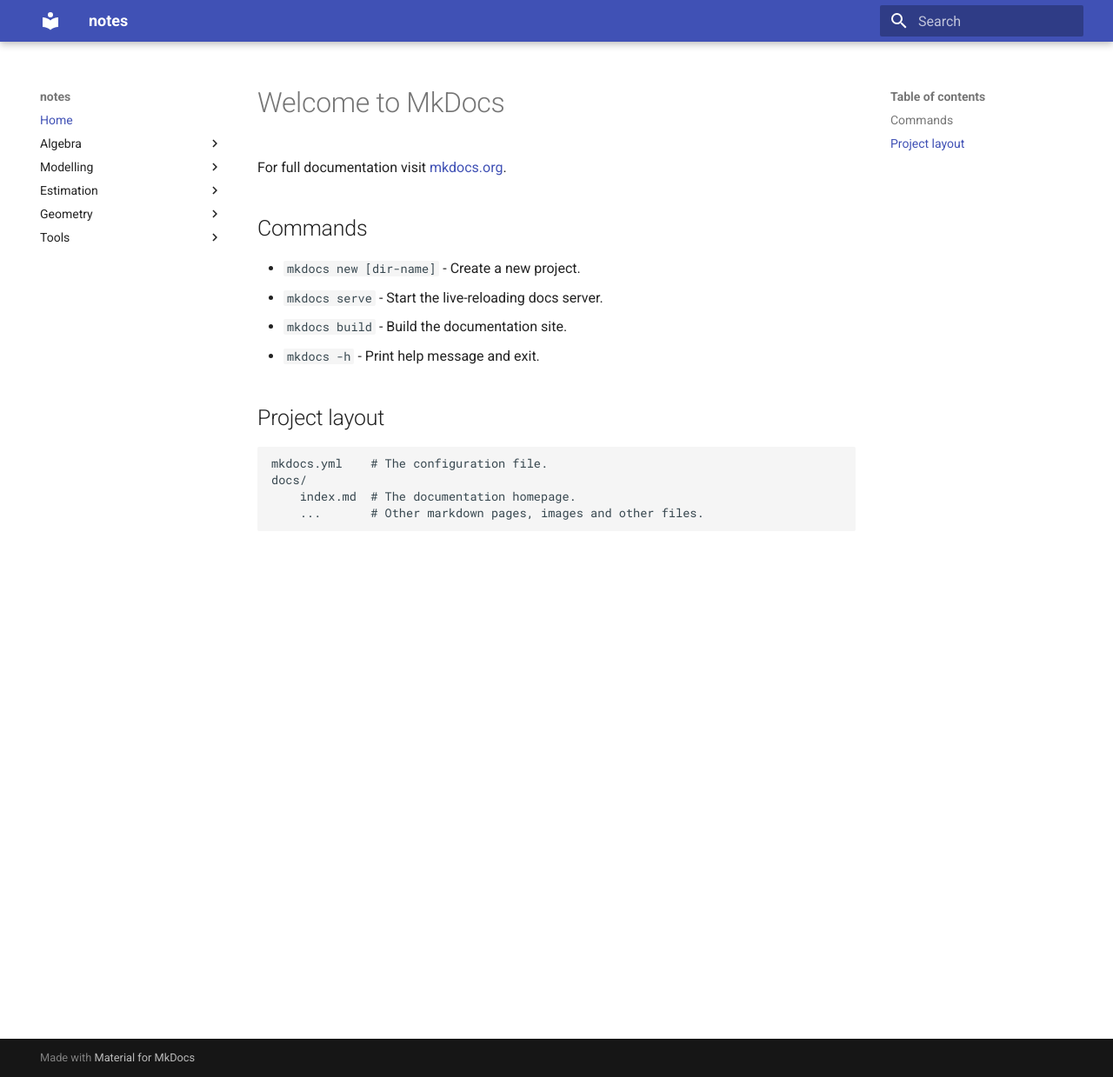
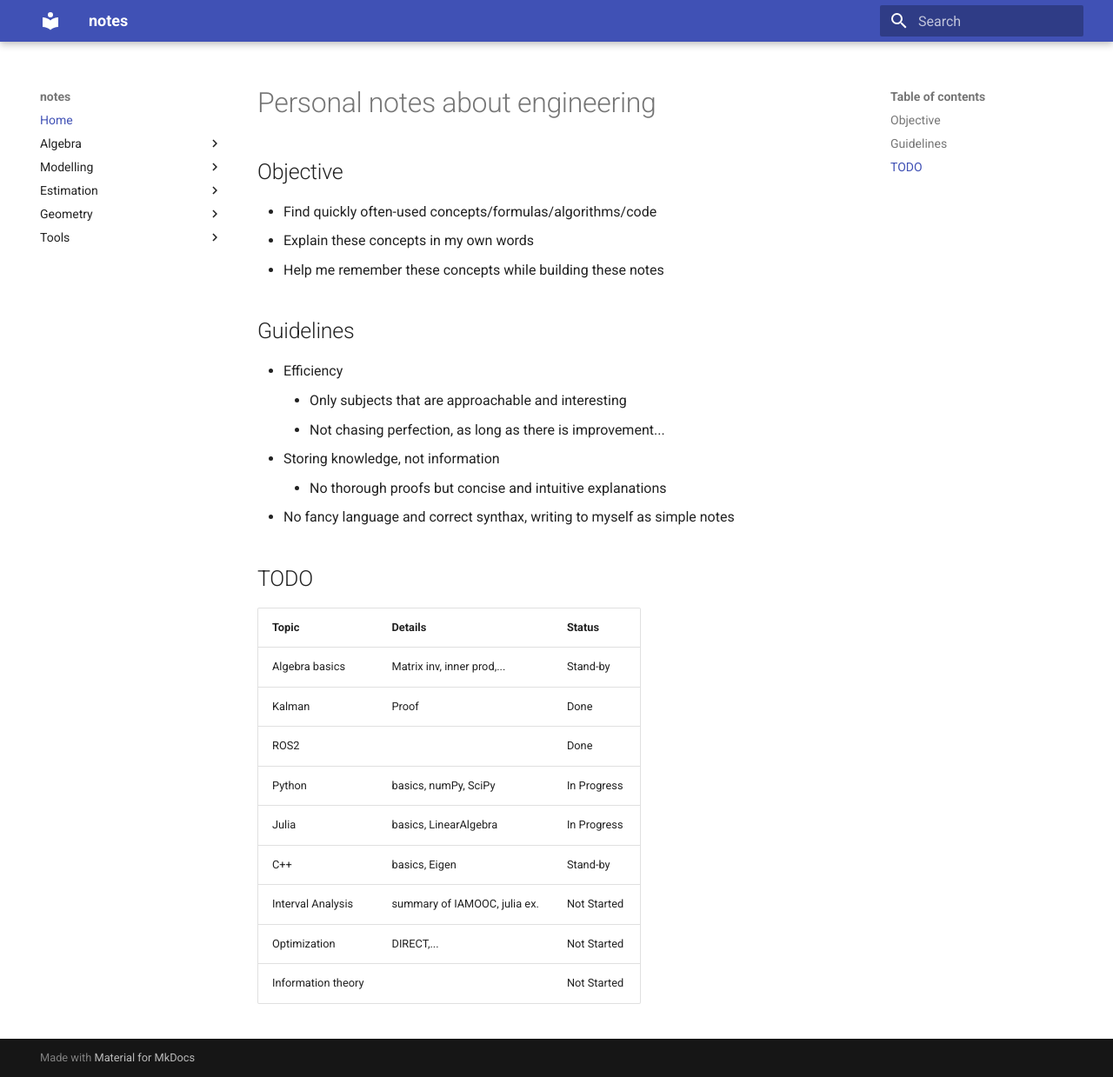
Before and after one commit to julesmatz/julesmatz.github.io, an MkDocs documentation site: the page built from docs/index.md, in a window 1280 px wide and 1239 px high. Shown: the whole window at 87% size. Built offline with MkDocs 1.6.1 and Material for MkDocs 9.7.7, drawn with Linux system fonts in a browser that asks for light colours.

Commit message:
Update index.md

```diff
--- a/docs/index.md
+++ b/docs/index.md
@@ -1,17 +1,28 @@
-# Welcome to MkDocs
+# Personal notes about engineering
 
-For full documentation visit [mkdocs.org](https://www.mkdocs.org).
+## Objective
+* Find quickly often-used concepts/formulas/algorithms/code
+* Explain these concepts in my own words
+* Help me remember these concepts while building these notes
 
-## Commands
+## Guidelines
+* Efficiency
+    - Only subjects that are approachable and interesting
+    - Not chasing perfection, as long as there is improvement...
+* Storing knowledge, not information
+    - No thorough proofs but concise and intuitive explanations
+* No fancy language and correct synthax, writing to myself as simple notes
 
-* `mkdocs new [dir-name]` - Create a new project.
-* `mkdocs serve` - Start the live-reloading docs server.
-* `mkdocs build` - Build the documentation site.
-* `mkdocs -h` - Print help message and exit.
+## TODO
 
-## Project layout
-
-    mkdocs.yml    # The configuration file.
-    docs/
-        index.md  # The documentation homepage.
-        ...       # Other markdown pages, images and other files.
+| Topic              | Details                      | Status      |
+|--------------------|------------------------------|-------------|
+| Algebra basics     | Matrix inv, inner prod,...   |  Stand-by   |
+| Kalman             | Proof                        |    Done     |
+| ROS2               |                              |    Done     |
+| Python             | basics, numPy, SciPy         | In Progress |
+| Julia              | basics, LinearAlgebra        | In Progress |
+| C++                | basics, Eigen                |  Stand-by   |
+| Interval Analysis  | summary of IAMOOC, julia ex. | Not Started |
+| Optimization       | DIRECT,...                   | Not Started |
+| Information theory |                              | Not Started |
```
Also changed, not shown: docs/Tools/git.md (added, +1 -0 lines), docs/Tools/markdown.md (+0 -4 lines).
